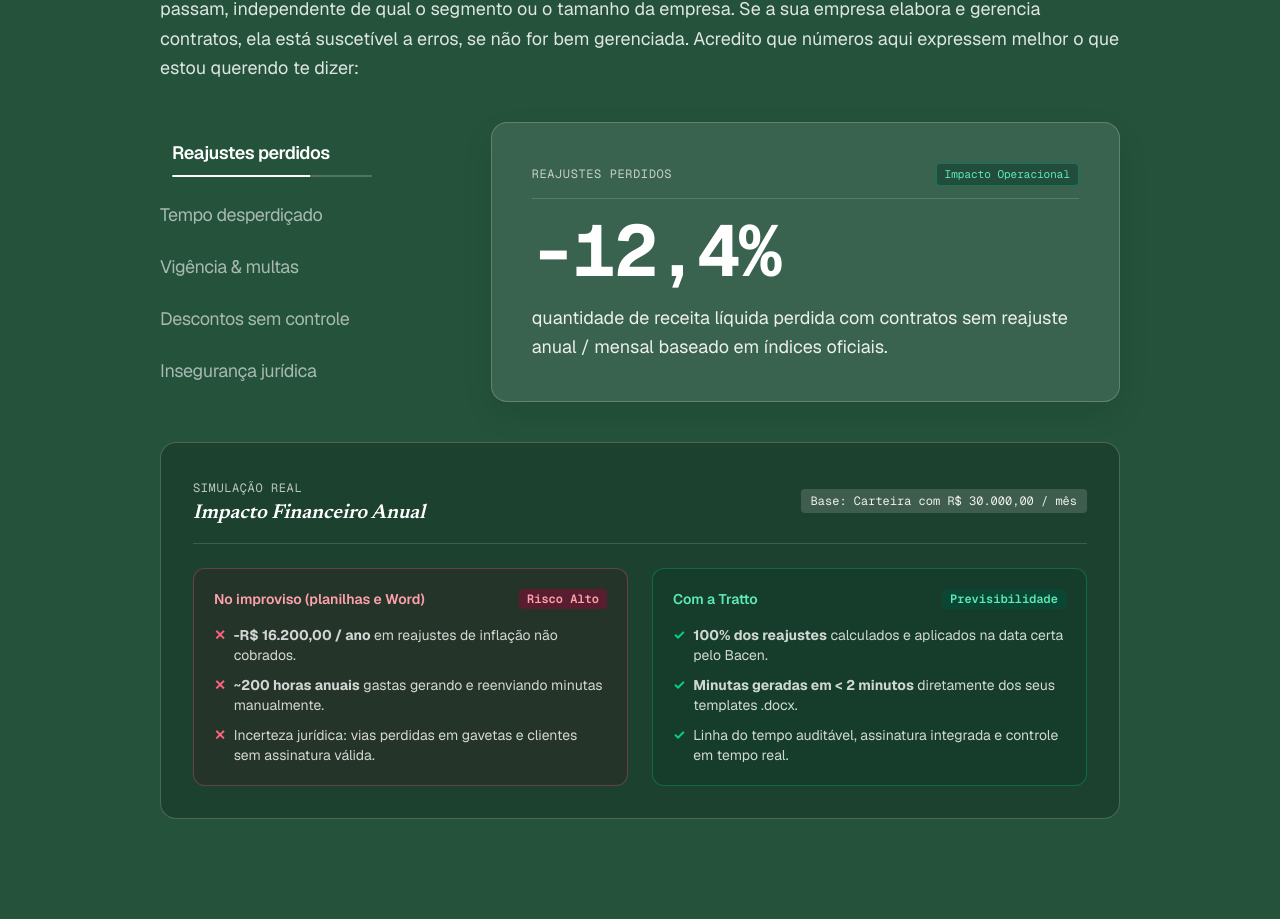
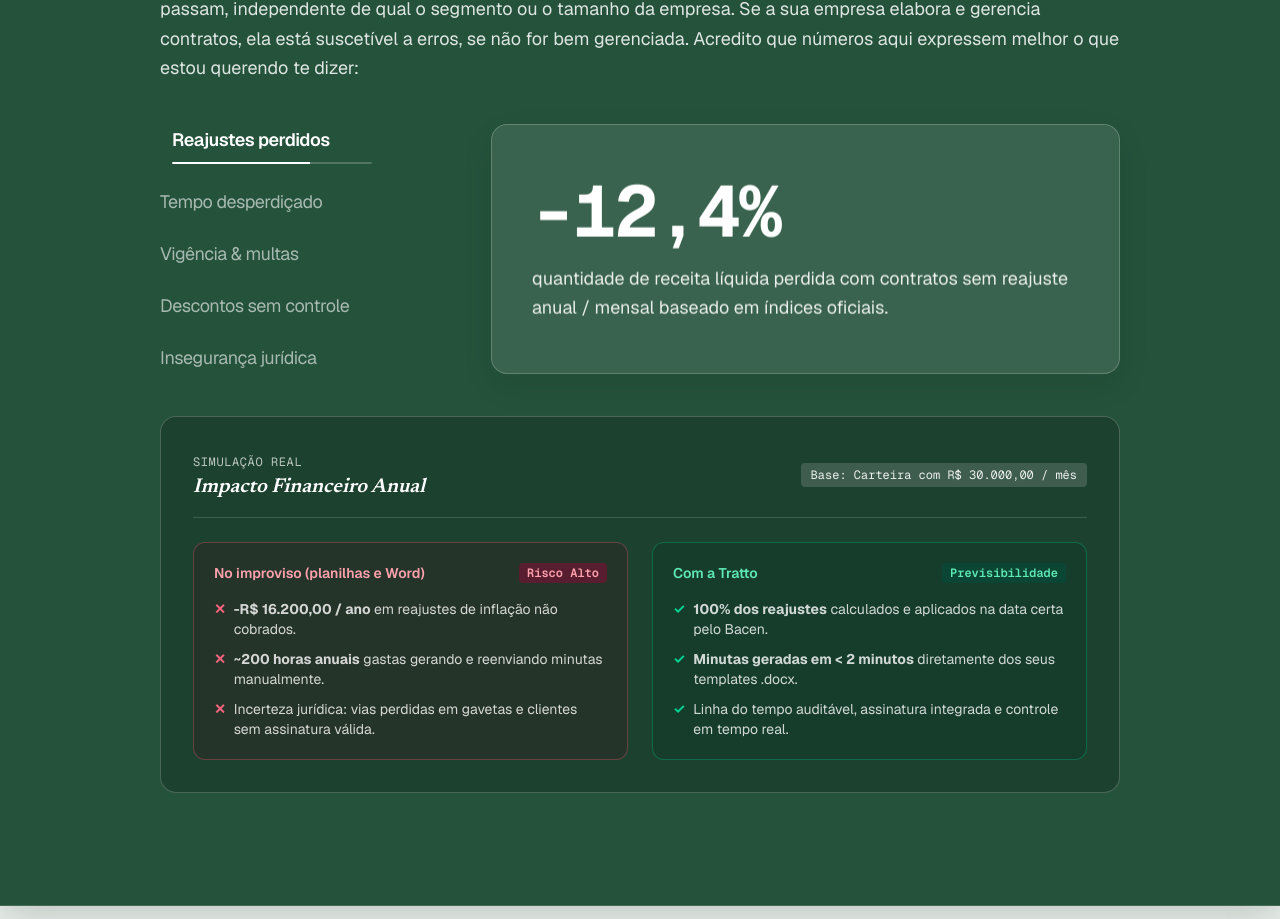
Before and after one commit to brtorresdel/tratto-landing-page, a Next.js app: page / in a window 1280 px wide. Shown: the part 2039-2958 px from the top of the page. Built offline with nearby package versions, Linux system fonts and the light colour scheme.

Commit message:
feat(problem-banner): transicao suave fade-in, altura padronizada e remocao de cabecalho redundante

```diff
--- a/src/app/globals.css
+++ b/src/app/globals.css
@@ -125,9 +125,31 @@
   transform-origin: left;
 }
 
+@keyframes metricFadeIn {
+  0% {
+    opacity: 0;
+    transform: translateY(6px);
+  }
+  100% {
+    opacity: 1;
+    transform: translateY(0);
+  }
+}
+
+.animate-metric-fade-in {
+  animation: metricFadeIn 0.35s cubic-bezier(0.16, 1, 0.3, 1) forwards;
+  will-change: opacity, transform;
+}
+
 @media (prefers-reduced-motion: reduce) {
   .animate-metric-progress {
     animation: none;
     transform: scaleX(1);
   }
+
+  .animate-metric-fade-in {
+    animation: none;
+    opacity: 1;
+    transform: none;
+  }
 }
--- a/src/components/problem-banner.tsx
+++ b/src/components/problem-banner.tsx
@@ -179,33 +179,23 @@
             })}
           </div>
 
-          {/* Lado direito: Detalhe da métrica selecionada (md:col-span-8) */}
+          {/* Lado direito: Detalhe da métrica selecionada (md:col-span-8) com altura padronizada */}
           <div
             role="tabpanel"
-            className="md:col-span-8 rounded-2xl border border-white/20 bg-white/10 p-6 sm:p-10 backdrop-blur-xs flex flex-col justify-center min-h-[240px] transition-all shadow-[0_12px_32px_rgba(0,0,0,0.08)]"
+            className="md:col-span-8 rounded-2xl border border-white/20 bg-white/10 px-6 py-6 sm:px-8 md:px-10 backdrop-blur-xs flex flex-col justify-center min-h-[260px] h-[260px] sm:min-h-[250px] sm:h-[250px] shadow-[0_12px_32px_rgba(0,0,0,0.08)] overflow-hidden"
           >
-            <div className="flex items-center justify-between pb-3 border-b border-white/15 mb-4">
-              <span className="font-mono text-xs uppercase tracking-wider text-white/70">
-                {activeMetric.title}
-              </span>
-              <span className="font-mono text-[11px] text-emerald-300 bg-emerald-950/40 border border-emerald-400/30 px-2 py-0.5 rounded">
-                Impacto Operacional
-              </span>
-            </div>
-
             <div
               key={activeMetric.id}
-              className="font-mono text-5xl sm:text-6xl md:text-7xl font-bold tracking-tight text-white tabular-nums transition-all"
+              className="animate-metric-fade-in flex flex-col justify-center"
             >
-              {activeMetric.stat}
+              <div className="font-mono text-5xl sm:text-6xl md:text-7xl font-bold tracking-tight text-white tabular-nums">
+                {activeMetric.stat}
+              </div>
+
+              <p className="mt-4 text-base sm:text-lg text-white/90 leading-relaxed">
+                {activeMetric.description}
+              </p>
             </div>
-
-            <p
-              key={`desc-${activeMetric.id}`}
-              className="mt-4 text-base sm:text-lg text-white/90 leading-relaxed transition-all"
-            >
-              {activeMetric.description}
-            </p>
           </div>
         </div>
 
```
Also changed, not shown: 1 other file (tests, documents, lock files or other folders).
